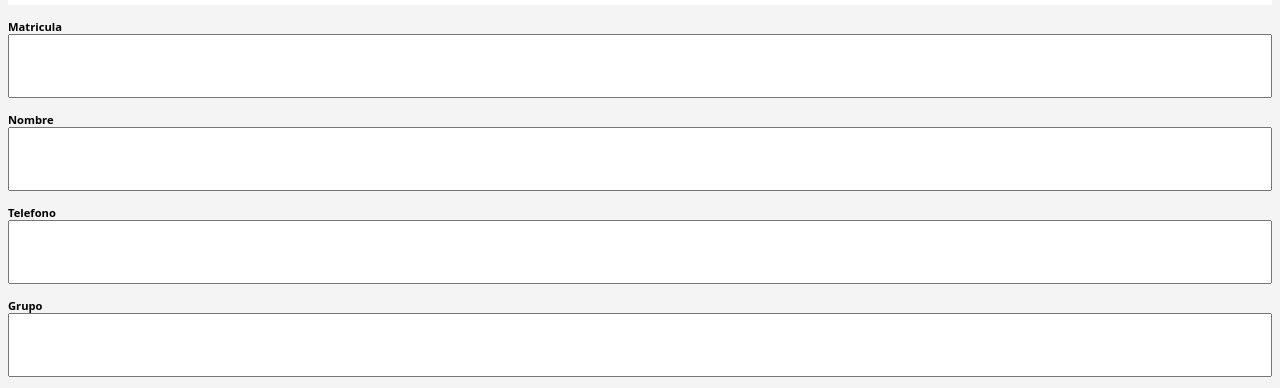
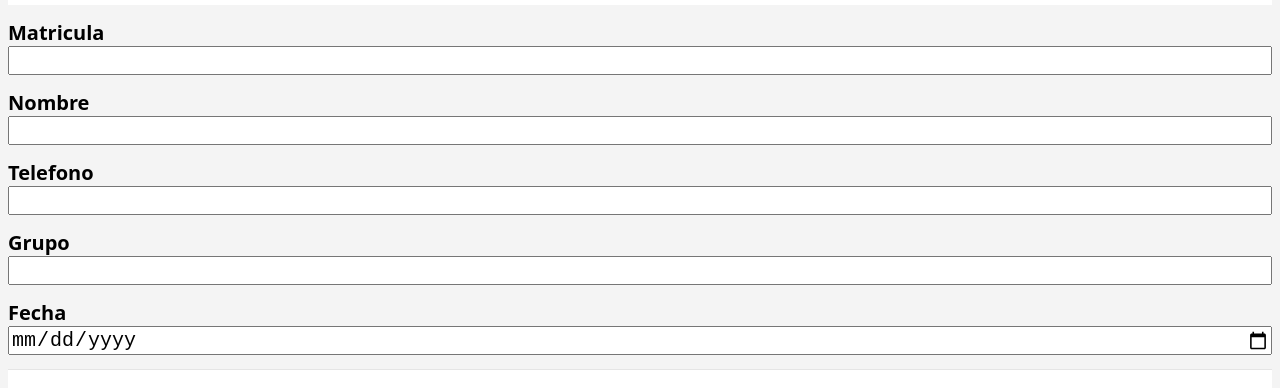
Before and after one commit to AdrianQuGA/AdrianQuGA.github.io, a plain HTML site: page alumno.html in a window 1280 px wide. Shown: the part 233-621 px from the top of the page. Drawn offline with Linux system fonts and the light colour scheme; no server answers.

Commit message:
Update estilos.css

```diff
--- a/css/estilos.css
+++ b/css/estilos.css
@@ -50,13 +50,13 @@ legend,
 p label {
   display: block;
   font-weight: bold;
-  font-size: 0.7rem;
+  font-size: 20px;
 }
 
 p label>* {
   display: block;
   font-weight: normal;
-  font-size: 50px;
+  font-size:20px;
   box-sizing: border-box;
   width: 100%;
 }
```
